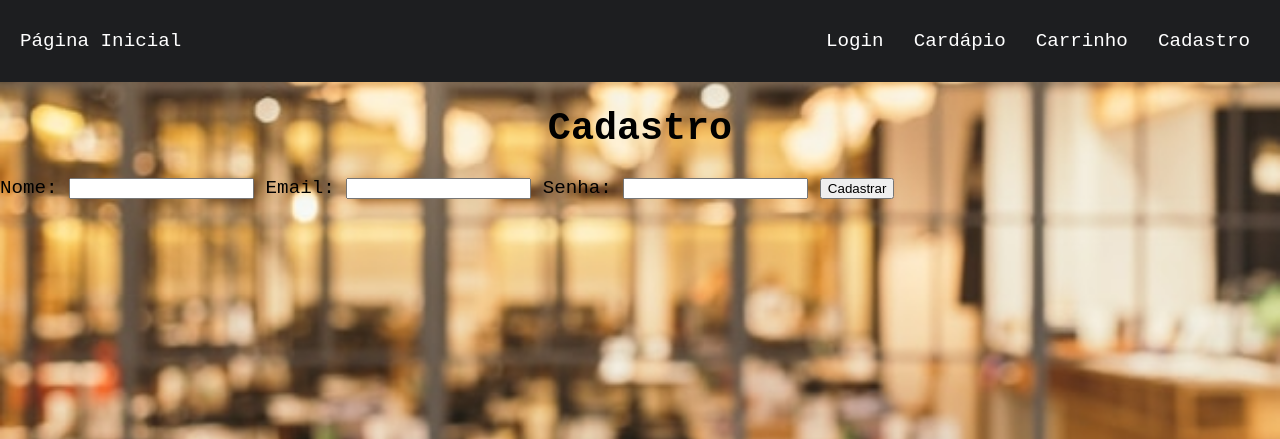
After one commit to aojoaojo/Hackathon_IDP, a Flask app: page /cadastro in a window 1280 px wide. The commit adds this page. Shown: the top 439 px of the page. Run offline with Flask 3, Linux system fonts and the light colour scheme.

Commit message:
Atualizações´

```diff
--- a/app.py
+++ b/app.py
@@ -38,23 +38,24 @@ def cardapio():
 @app.route('/login', methods=['GET', 'POST'])
 def login():
     if request.method == 'POST':
-        name = request.args.get("name")
+        name = request.form['username']
+        passw = request.form['password']
+
         url = 'https://hackarestaurante-os-conquistadores-da-disrupcao.azurewebsites.net'
         caminho = '/api/cliente/usuarios'
-        r = requests.get(url+caminho)
+        r = requests.get(url + caminho)
         resposta = r.json()
 
-        name = request.form['username']
-        passw = request.form['password']
         try:
-            data = '1'
-            if data is not None:
+            # Verifica se o usuário e a senha estão presentes na resposta da API
+            if any(u['name'] == name and u['password'] == passw for u in resposta):
                 session['logged_in'] = True
                 return redirect('index_inicial.html')
             else:
-                return 'Erro login - usuário não encontrado'
+                return 'Erro no login - usuário não encontrado'
         except:
-            return "Erro Login"
+            return 'Erro no login - falha na autenticação'
+
     elif request.method == 'GET':
         return render_template('login.html')
 
@@ -82,9 +83,33 @@ def adicionar_carrinho(produto_id):
 
     return redirect('/carrinho')
 
+@app.route('/cadastro', methods=['GET', 'POST'])
+def cadastro():
+    if request.method == 'POST':
+        nome = request.form['nome']
+        email = request.form['email']
+        senha = request.form['senha']
+
+        url = 'https://hackarestaurante-os-conquistadores-da-disrupcao.azurewebsites.net'
+        caminho = '/api/cliente/usuarios'
+        payload = {
+            'nome': nome,
+            'email': email,
+            'senha': senha
+        }
+        response = requests.post(url + caminho, json=payload)
+
+        if response.status_code == 201:
+            return 'Cadastro realizado com sucesso!'
+        else:
+            return 'Erro no cadastro - falha na API'
+
+    elif request.method == 'GET':
+        return render_template('cadastro.html')
 
 
 
 
-if __name__ == "__main__":
-    app.run(host='0.0.0.0', debug=True)
+
+if __name__ == '__main__':
+    app.run()
--- a/static/style.css
+++ b/static/style.css
@@ -161,6 +161,25 @@ img {
   display: block;
 }
 
+.Log{
+  width: 300px;
+  margin: 0 auto;
+  margin-top: 10px;
+  background-color: #ffffff;
+  padding: 20px;
+  border-radius: 5px;
+  box-shadow: 0 2px 5px rgba(0, 0, 0, 0.1);
+}
+
+.sub{
+
+}
+.Log2{
+  padding: 7px;
+  margin: 0 auto;
+  margin-top: 7px;
+}
+
 @media (max-width: 600px) {
   .grid1 {
     grid-template-columns: repeat(2, 1fr);
--- /dev/null
+++ b/templates/cadastro.html
@@ -0,0 +1,29 @@
+{% extends "layout.html" %}
+
+{% block content %}
+<title>Tela Inicial</title>
+<style>
+    body {
+        background-image: url("static/images/fundo.png");
+        background-size: cover;
+        background-repeat: no-repeat;
+    }
+</style>
+<div class="overlay"></div>
+
+<div class="container">
+    <h1>Cadastro</h1>
+    <form action="/cadastro" method="POST">
+        <label for="nome">Nome:</label>
+        <input type="text" id="nome" name="nome" required>
+
+        <label for="email">Email:</label>
+        <input type="email" id="email" name="email" required>
+
+        <label for="senha">Senha:</label>
+        <input type="password" id="senha" name="senha" required>
+
+        <input type="submit" value="Cadastrar">
+    </form>
+</div>
+{% endblock content %}
--- a/templates/layout.html
+++ b/templates/layout.html
@@ -16,6 +16,7 @@
           <li><a href="/login">Login</a></li>
           <li><a href="/cardapio">Cardápio</a></li>
           <li><a href="/carrinho">Carrinho</a></li>
+          <li><a href="/cadastro">Cadastro</a></li>
         </ul>
       </nav>
     </header>
```
Also changed, not shown: templates/login.html (+19 -9 lines).
